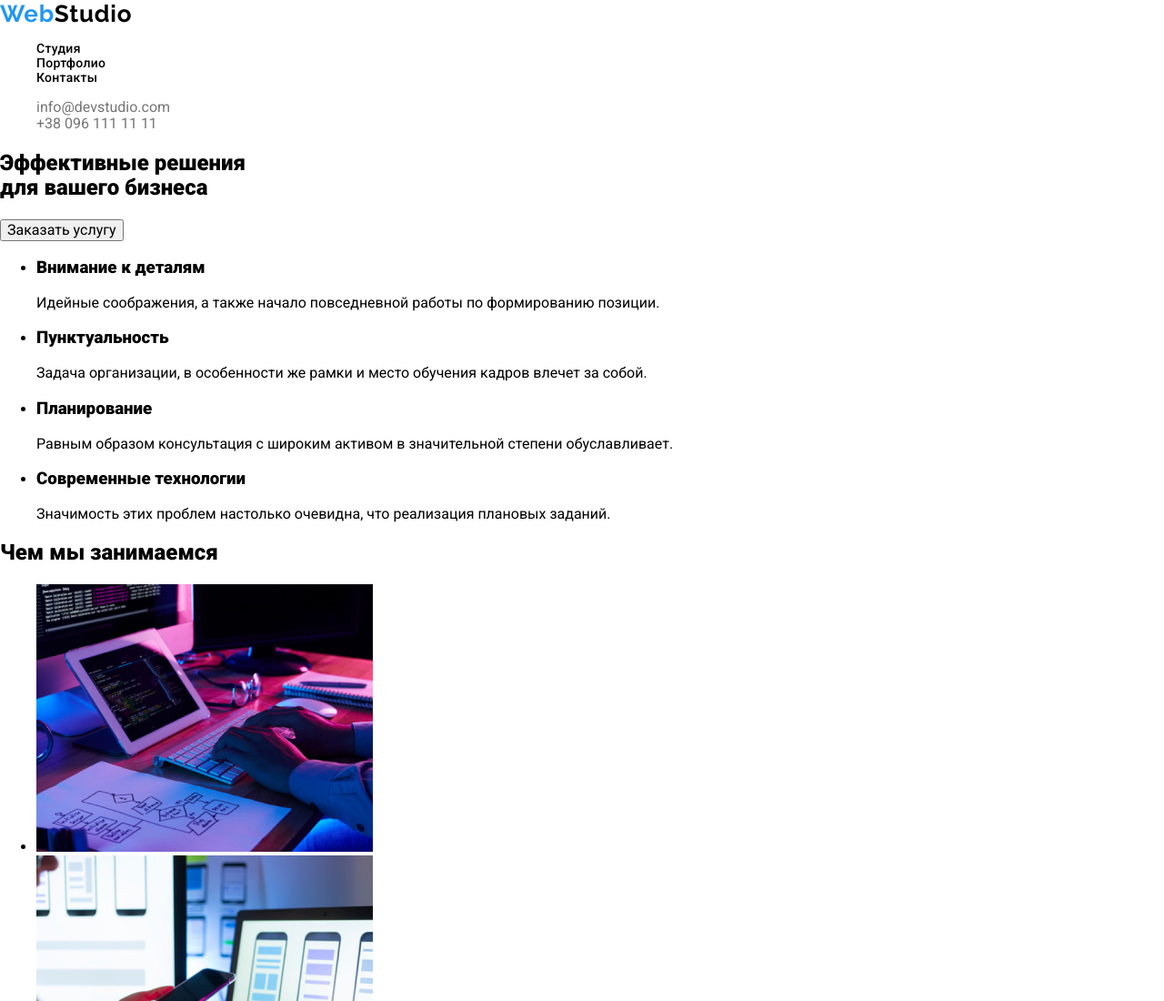
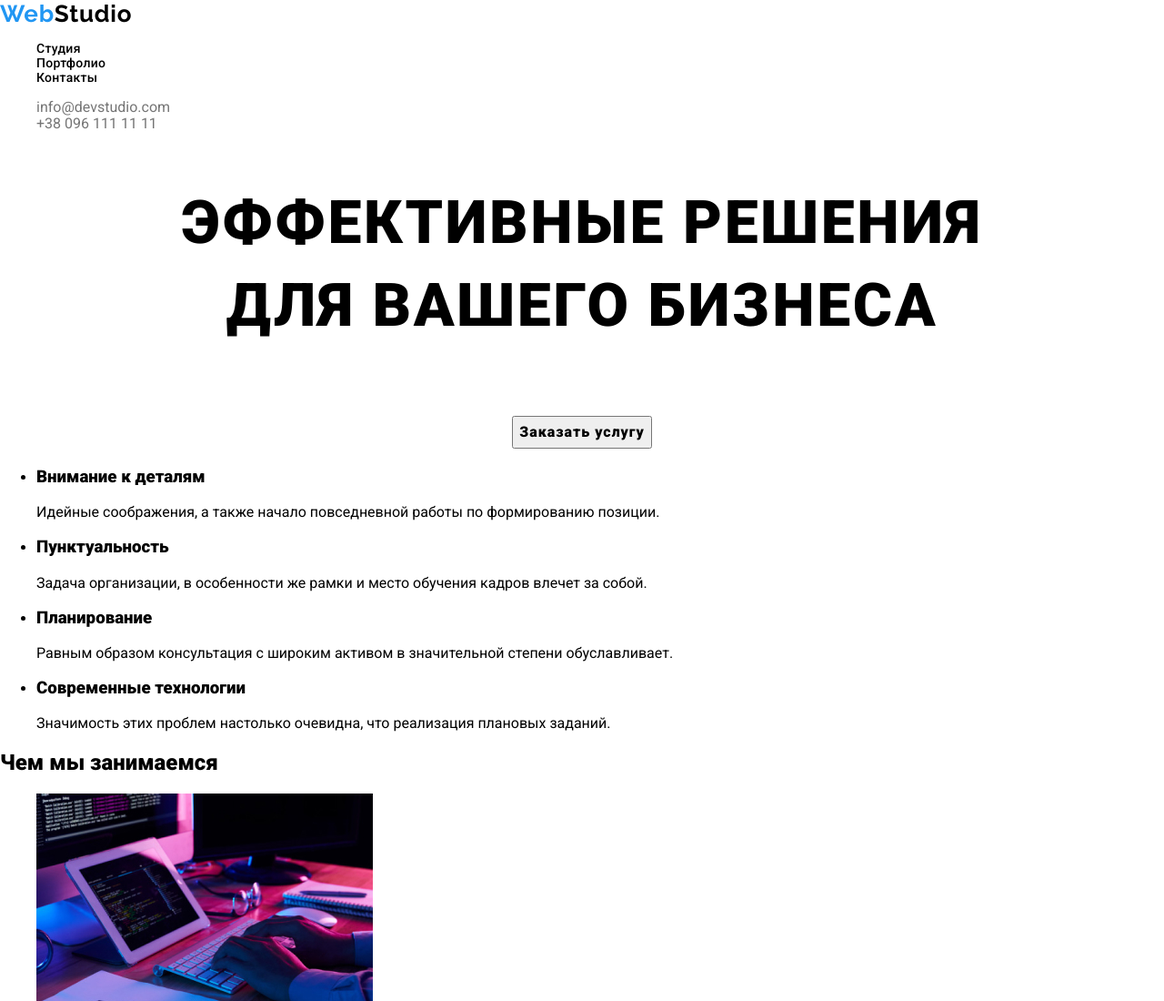
Before and after one commit to DarinaSednevets/goit-markup-hw-02, a plain HTML site: page index.html in a window 1280 px wide. Shown: the top 1100 px of the page at 91% size. Drawn offline with nearby package versions, Linux system fonts and the light colour scheme.

Commit message:
Добавляет оформление для Hero

```diff
--- a/css/styles.css
+++ b/css/styles.css
@@ -46,7 +46,26 @@ body {
 .header-contacts:active {
   color: #2196f3;
 }
+/*  ============ END HEADER  ============ */
+/*  ============ HERO  ============ */
+.hero-title {
+font-weight: 900;
+font-size: 44px;
+line-height: 1.364;
+text-align: center;
+letter-spacing: 0.06em;
+text-transform: uppercase;
+}
+.btn{
+font-weight: 700;
+font-size: 16px;
+line-height: 1.875;
+letter-spacing: 0.06em;
+color: black;
+/* сделать color: #FFFFFF; когда будет фон*/
+}
 
+/*  ============ END HERO  ============ */
 /*  ============ FOOTER CONTACTS  ============ */
 .footer-logo {
   font-family: Raleway;
@@ -74,3 +93,5 @@ body {
   letter-spacing: 0.03em;
   color: black;
   /*сделать color: #FFFFFF; когда будет фон */
+
+  /*  ============END  FOOTER CONTACTS  ============ */
--- a/index.html
+++ b/index.html
@@ -53,9 +53,9 @@
 
     <!--Hero-->
     <main>
-      <section>
+      <section class="hero-title">
         <h1>Эффективные решения<br />для вашего бизнеса</h1>
-        <button type="button">Заказать услугу</button>
+        <button class="btn" type="button">Заказать услугу</button>
       </section>
       <!--Advantages-->
       <section>
```
